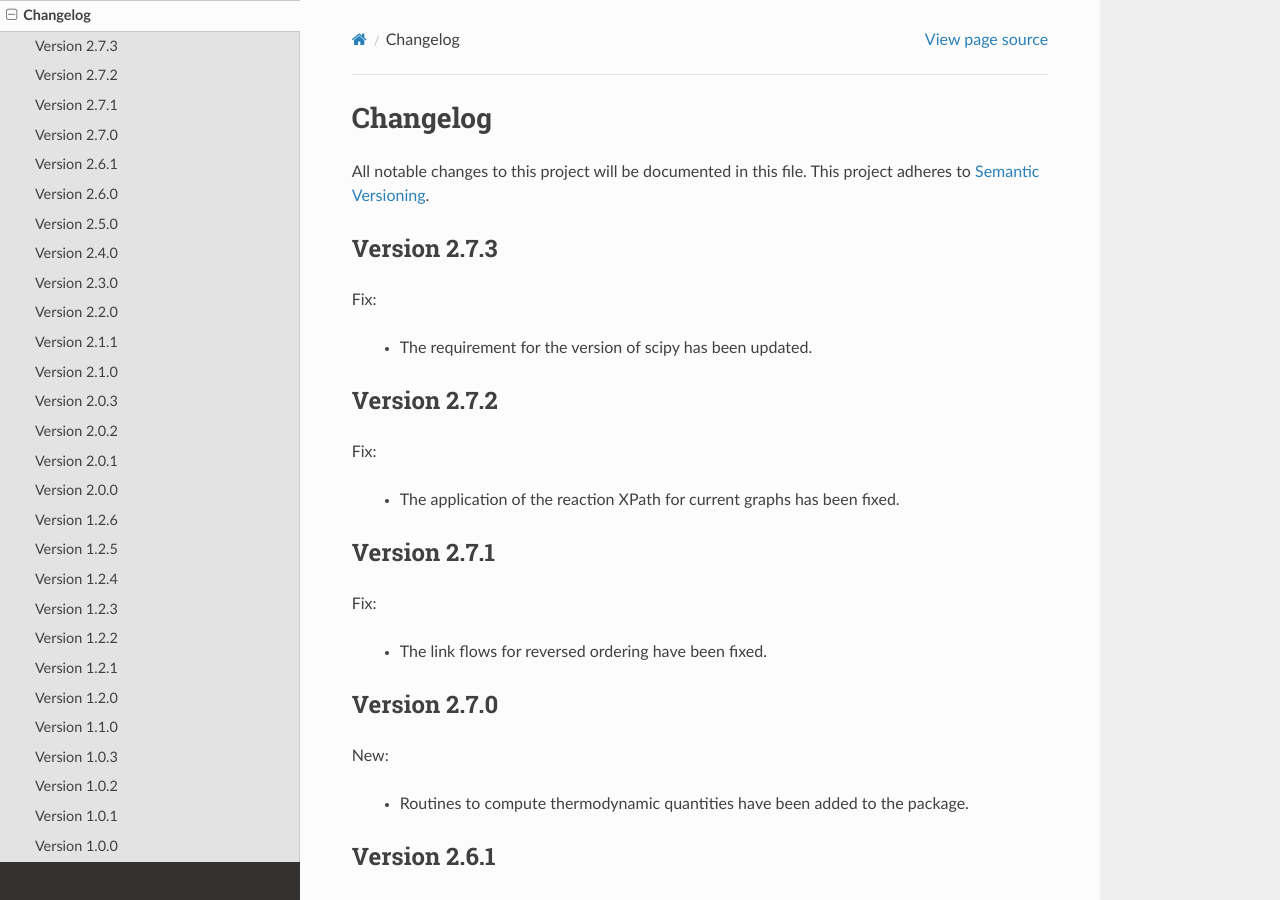
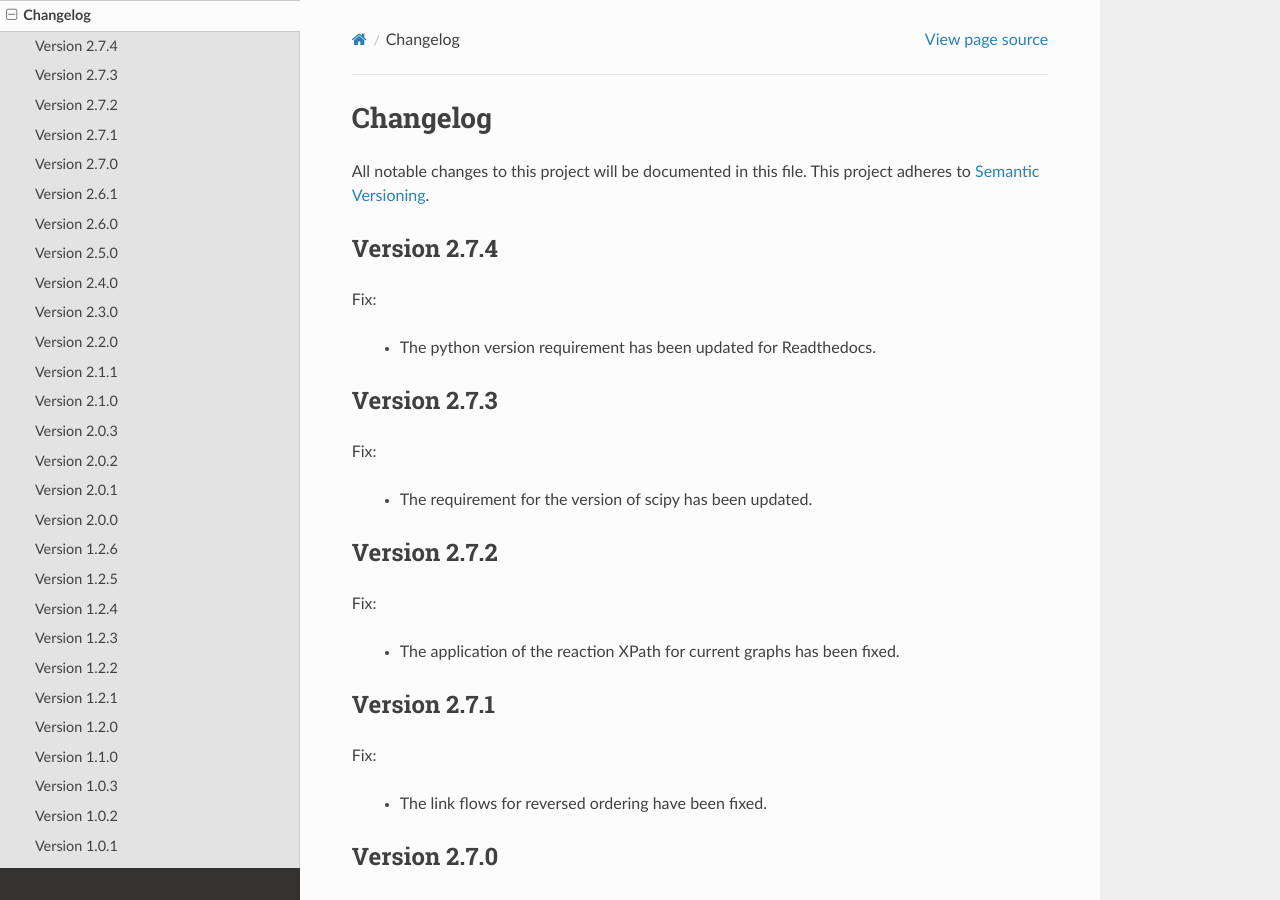
Before and after one commit to mbradle/wnnet, a Sphinx documentation site: the page built from doc/source/changelog.rst, in a window 1280 px wide and 900 px high. Built offline with Sphinx 7.4.7 and the Read the Docs theme 3.1.0, drawn with Linux system fonts in a browser that asks for light colours.

Commit message:
Update the python version requirement for readthedocs.

```diff
--- a/doc/source/changelog.rst
+++ b/doc/source/changelog.rst
@@ -3,6 +3,13 @@
 
 All notable changes to this project will be documented in this file.  This
 project adheres to `Semantic Versioning <http://semver.org/spec/v2.0.0.html>`_.
+
+Version 2.7.4
+-------------
+
+Fix:
+
+  * The python version requirement has been updated for Readthedocs.
 
 Version 2.7.3
 -------------
--- a/pyproject.toml
+++ b/pyproject.toml
@@ -8,7 +8,7 @@
 
 [project]
 name = "wnnet"
-version = "2.7.3"
+version = "2.7.4"
 dependencies = ["wnutils", "networkx", "gslconsts", "wnstatmech"]
 requires-python = ">=3.0"
 authors = [
--- a/wnnet/__about__.py
+++ b/wnnet/__about__.py
@@ -12,6 +12,6 @@
 
 __title__ = "wnnet"
 __summary__ = "Python project to handle webnucleo reaction networks"
-__version__ = "2.7.3"
+__version__ = "2.7.4"
 __author__ = "Clemson University"
 __copyright__ = "Clemson University, 2022-2025"
```
Also changed, not shown: .readthedocs.yaml, 1 other file.
